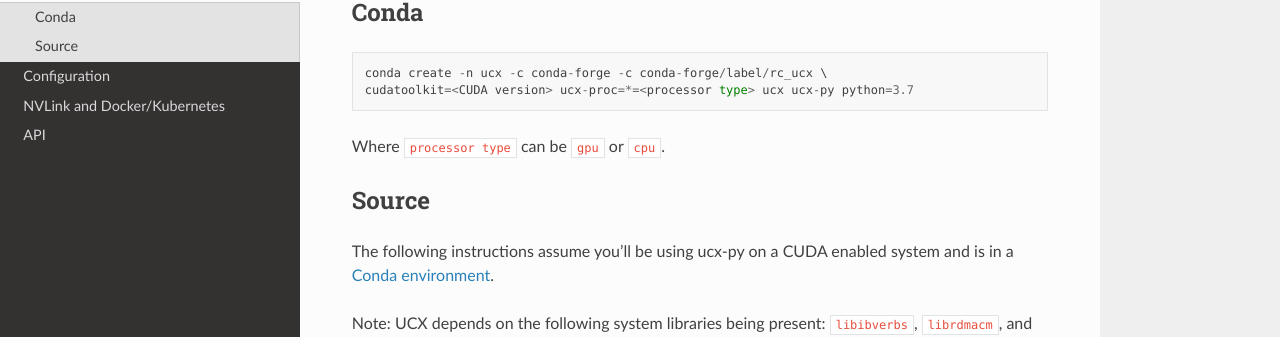
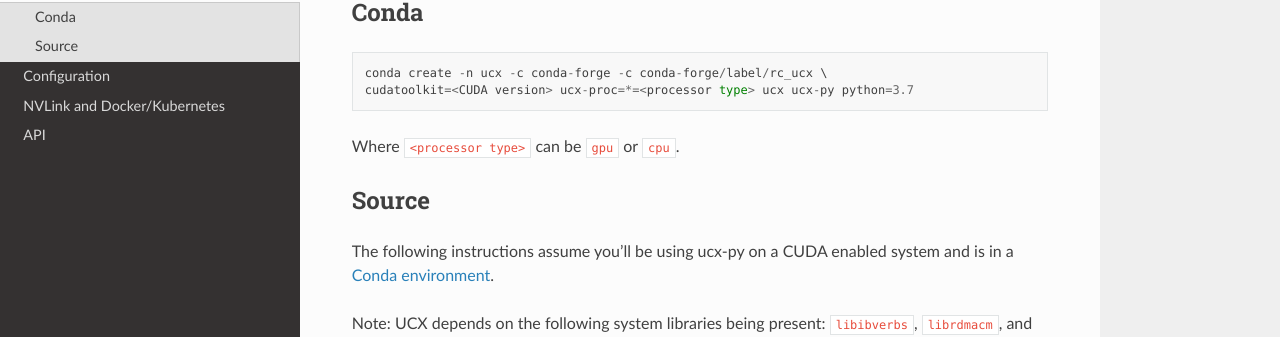
Before and after one commit to rapidsai/ucx-py, a Sphinx documentation site: the page built from docs/source/install.rst, in a window 1280 px wide and 1204 px high. Shown: the part 164-501 px from the top of the window. Built offline with Sphinx 7.4.7 and the Read the Docs theme 2.0.0, drawn with Linux system fonts in a browser that asks for light colours; part of the change alters nothing that is shown.

```diff
--- a/docs/source/install.rst
+++ b/docs/source/install.rst
@@ -9,7 +9,7 @@ Conda
     conda create -n ucx -c conda-forge -c conda-forge/label/rc_ucx \
     cudatoolkit=<CUDA version> ucx-proc=*=<processor type> ucx ucx-py python=3.7
 
-Where ``processor type`` can be ``gpu`` or ``cpu``.
+Where ``<processor type>`` can be ``gpu`` or ``cpu``.
 
 Source
 ------
```
